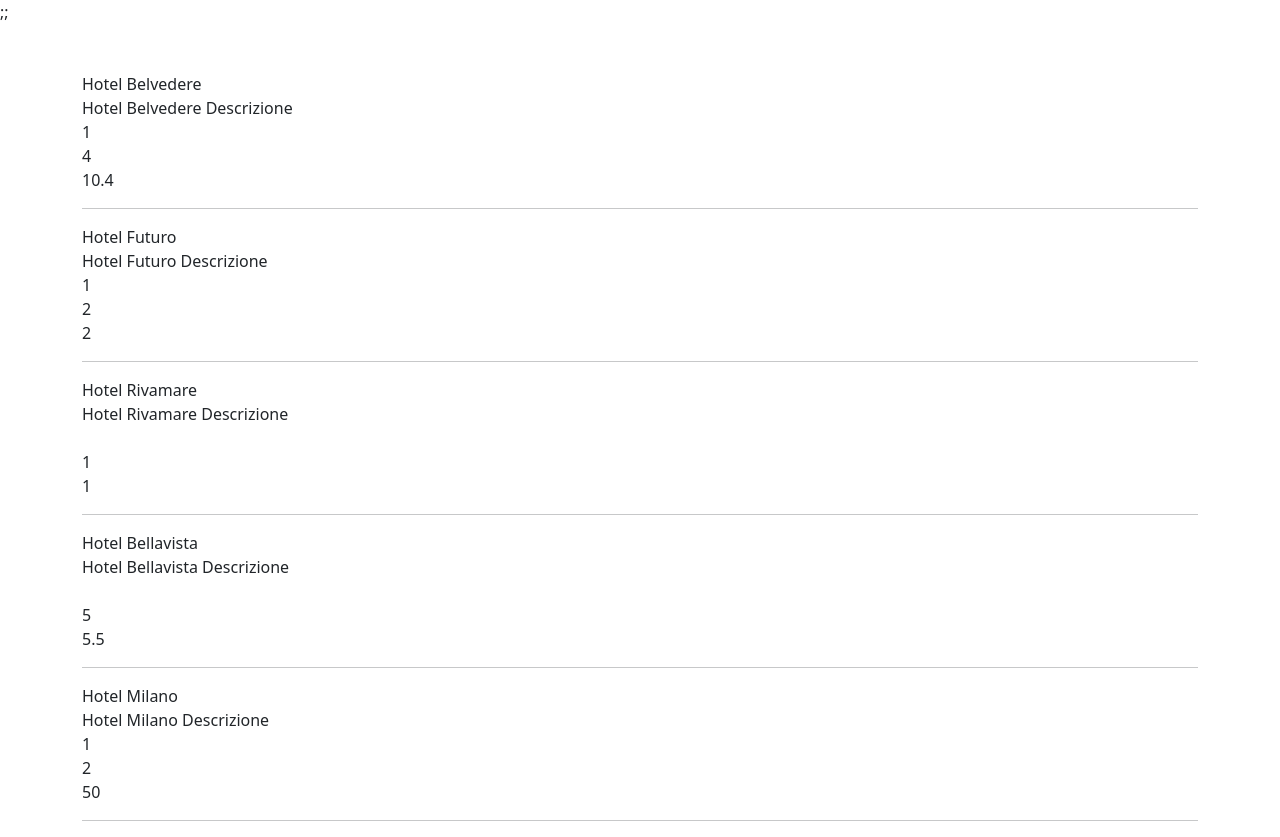
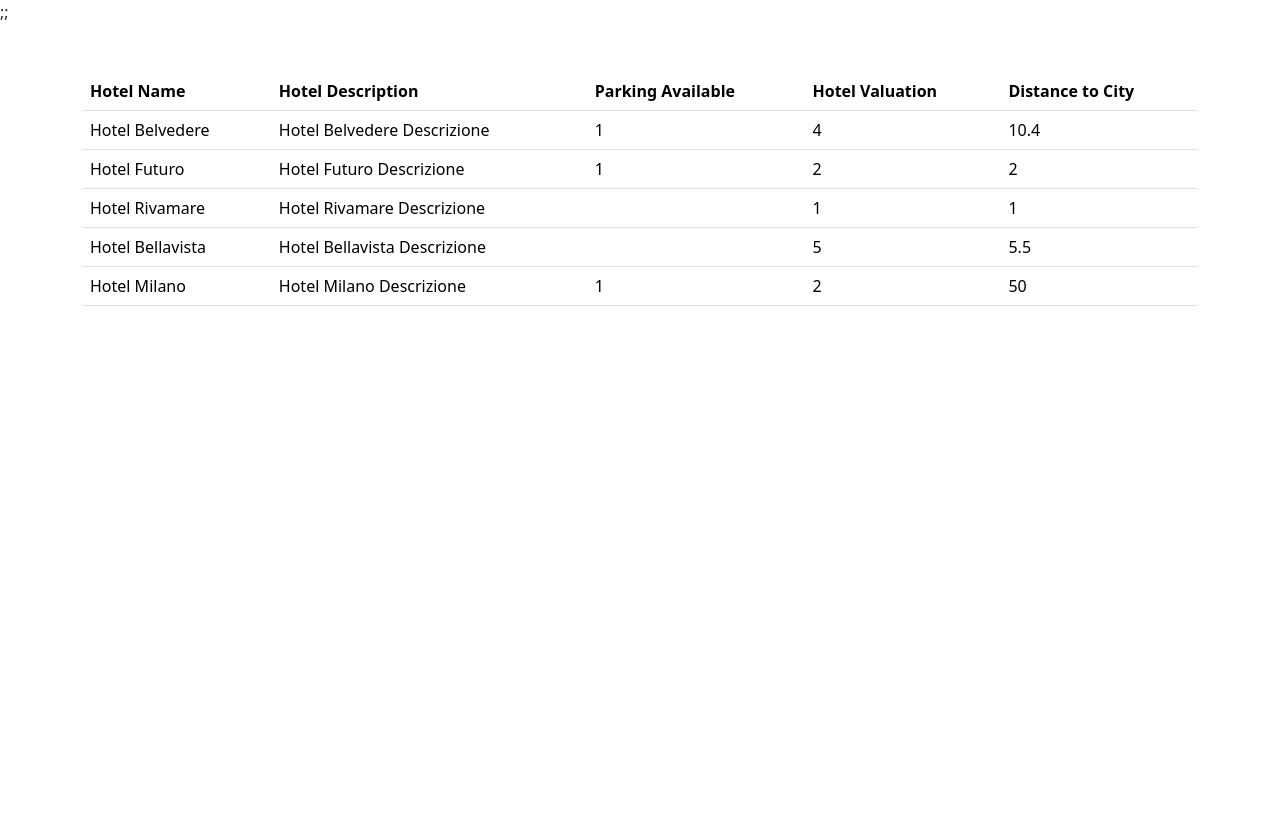
Before and after one commit to GrPaladino/php-hotel, a PHP site: page / in a window 1280 px wide. After the commit the page ends 306 px from the top, so only its background shows below. Run offline with PHP 8.4, Linux system fonts and the light colour scheme.

Commit message:
Feat: Table printed

```diff
--- a/index.php
+++ b/index.php
@@ -12,14 +12,30 @@
 </head>
 <body>
     <div class="container mt-5">
-        <?php foreach ($hotels as $hotel): ?>
-            <?= $hotel['name'] ?> <br>
-            <?= $hotel['description'] ?><br>
-            <?= $hotel['parking'] ?><br>
-            <?= $hotel['vote'] ?><br>
-            <?= $hotel['distance_to_center'] ?><br>
-            <hr>
-            <?php endforeach ?>
+
+        <table class="table">
+            <thead>
+                <tr>
+                    <th scope="col">Hotel Name</th>
+                    <th scope="col">Hotel Description</th>
+                    <th scope="col">Parking Available</th>
+                    <th scope="col">Hotel Valuation</th>
+                    <th scope="col">Distance to City</th>
+                </tr>
+            </thead>
+            <tbody>
+                <?php foreach ($hotels as $hotel): ?>
+
+                <tr>
+                  <td><?= $hotel['name'] ?></td>
+                  <td><?= $hotel['description'] ?></td>
+                  <td><?= $hotel['parking'] ?></td>
+                  <td><?= $hotel['vote'] ?></td>
+                  <td><?= $hotel['distance_to_center'] ?></td>
+                </tr>
+                <?php endforeach ?>
+            </tbody>
+        </table>
     </div>
 </body>
 </html>
```
